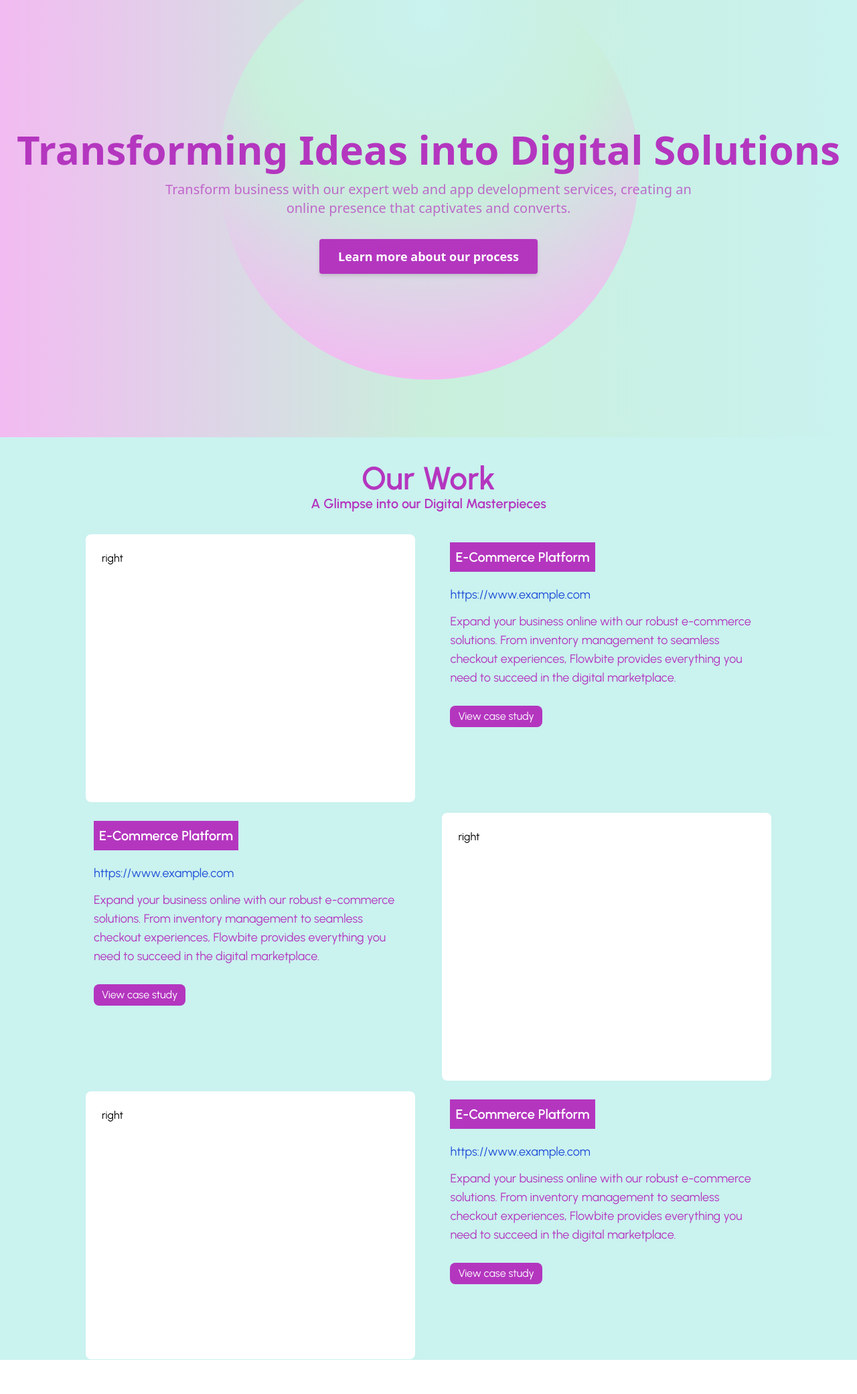
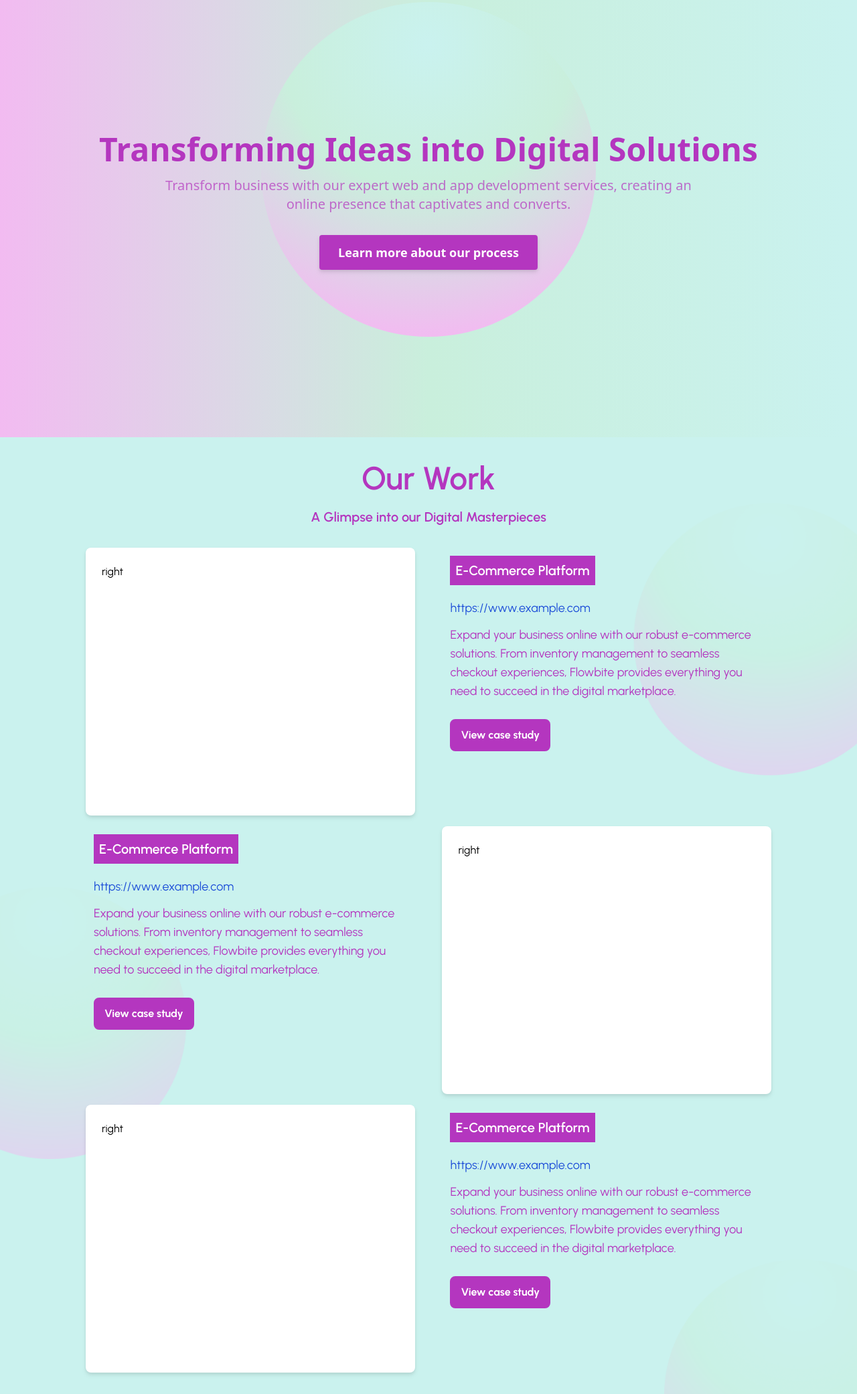
Before and after one commit to Sahilj11/Portfoliocompany, a website: page src/index.html in a window 1280 px wide. Shown: the part 147-2229 px from the top of the page at 67% size. Before the commit the page ends 2178 px from the top, so only its background shows below. Drawn offline with nearby package versions, Linux system fonts and the light colour scheme; a web font is replaced by a local one.

Commit message:
added bg to section 2 and fixed circles in section 1

```diff
--- a/src/index.html
+++ b/src/index.html
@@ -53,11 +53,12 @@
         <section
             class="min-h-[100vh] body-font bg-gradient-to-r w-full to-gradientstart via-gradientmiddle from-gradientend flex justify-center items-center">
             <div class="container mx-auto flex px-5 py-24 items-center justify-center flex-col relative">
-                <div class="absolute">
-                    <img src="assets/backgroundcircle.svg" alt="" />
+                <div class="absolute md:w-[500px] w-[200px]">
+                    <img src="assets/backgroundcircle.svg" alt="" class="" />
                 </div>
                 <div class="text-center z-10 w-full mt-24">
-                    <h1 class="title-font xl:text-6xl text-container md:text-4xl mb-4 font-bold lg:text-nowrap w-full">
+                    <h1
+                        class="title-font xl:text-5xl 2xl:text-6xl text-container md:text-4xl mb-4 font-bold lg:text-nowrap w-full">
                         Transforming Ideas into Digital Solutions
                     </h1>
                     <p
@@ -71,47 +72,78 @@
                             class="font-bold inline-flex border-container text-white hover:text-container bg-container border-4 py-2 px-6 hover:bg-white hover:border-container rounded text-lg drop-shadow-md transition-colors duration-300">
                             Learn more about our process
                         </button>
-
                     </div>
                 </div>
             </div>
         </section>
-        <div class="bg-gradientstart w-full min-h-[70vh] p-[1px] font-urban">
-            <h1 class="text-center mt-9 text-3xl sm:text-4xl md:text-5xl text-container font-semibold">Our Work</h1>
-            <p class="text-center font-semibold text-xl text-container">A Glimpse into our Digital Masterpieces</p>
+        <div class=" bg-[url('./assets/section2bg.png')] bg-cover bg-center w-full min-h-[70vh] p-[1px] font-urban pb-8">
+            <h1 class="text-center mt-9 text-3xl sm:text-4xl md:text-5xl text-container font-semibold mb-5">
+                Our Work
+            </h1>
+            <p class="text-center font-semibold text-xl text-container mb-5">
+                A Glimpse into our Digital Masterpieces
+            </p>
             <div class="parentdiv w-[90vw] sm:w-[80vw] flex flex-wrap items-center justify-between mx-auto mt-8 gap-4">
-
-              <div class="right h-[30vh] sm:h-[40vh] md:h-[50vh] p-6 bg-white rounded-lg w-full sm:w-[48%]">right</div>
-
+                <div class="right h-[30vh] sm:h-[40vh] md:h-[50vh] p-6 bg-white rounded-lg w-full sm:w-[48%] drop-shadow-md">
+                    right
+                </div>
                 <div class="left p-3 w-full sm:w-[48%] sm:h-[40vh] md:h-[50vh]">
-                <h2 class="bg-container text-xl font-semibold font-urban w-fit p-2 text-white">E-Commerce Platform</h2>
+                    <h2 class="bg-container text-xl font-semibold font-urban w-fit p-2 text-white">
+                        E-Commerce Platform
+                    </h2>
                     <a class="text-blue-700 mt-5 text-lg block" href="#">https://www.example.com</a>
-                <p class="text-container mt-3 text-lg">Expand your business online with our robust e-commerce solutions. From inventory management to seamless checkout experiences, Flowbite provides everything you need to succeed in the digital marketplace.</p>
-                <button class="bg-container rounded-lg px-3 py-1 text-white mt-7">View case study</button>
+                    <p class="text-container mt-3 text-lg">
+                        Expand your business online with our robust e-commerce solutions.
+                        From inventory management to seamless checkout experiences,
+                        Flowbite provides everything you need to succeed in the digital
+                        marketplace.
+                    </p>
+                    <button class="bg-container rounded-lg px-3 py-2 text-white mt-7 font-bold border-container  hover:text-container border-4 hover:bg-white hover:border-container transition-all">
+                        View case study
+                    </button>
                 </div>
 
                 <div class="left p-3 w-full sm:w-[48%] sm:h-[40vh] md:h-[50vh]">
-                <h2 class="bg-container text-white text-xl font-semibold font-urban w-fit p-2">E-Commerce Platform</h2>
+                    <h2 class="bg-container text-white text-xl font-semibold font-urban w-fit p-2">
+                        E-Commerce Platform
+                    </h2>
                     <a class="text-blue-700 mt-5 text-lg block" href="#">https://www.example.com</a>
-                <p class="text-container mt-3 text-lg">Expand your business online with our robust e-commerce solutions. From inventory management to seamless checkout experiences, Flowbite provides everything you need to succeed in the digital marketplace.</p>
-                <button class="bg-container rounded-lg px-3 py-1 text-white mt-7">View case study</button>
+                    <p class="text-container mt-3 text-lg">
+                        Expand your business online with our robust e-commerce solutions.
+                        From inventory management to seamless checkout experiences,
+                        Flowbite provides everything you need to succeed in the digital
+                        marketplace.
+                    </p>
+                    <button class="bg-container rounded-lg px-3 py-2 text-white mt-7 font-bold border-container  hover:text-container border-4 hover:bg-white hover:border-container transition-all">
+                        View case study
+                    </button>
                 </div>
 
-              <div class="right h-[30vh] sm:h-[40vh] md:h-[50vh] p-6 bg-white rounded-lg w-full sm:w-[48%]">right</div>
+                <div class="right h-[30vh] sm:h-[40vh] md:h-[50vh] p-6 bg-white rounded-lg w-full sm:w-[48%] drop-shadow-md">
+                    right
+                </div>
 
-              <div class="right h-[30vh] sm:h-[40vh] md:h-[50vh] p-6 bg-white rounded-lg w-full sm:w-[48%]">right</div>
+                <div class="right h-[30vh] sm:h-[40vh] md:h-[50vh] p-6 bg-white rounded-lg w-full sm:w-[48%] drop-shadow-md">
+                    right
+                </div>
 
                 <div class="left p-3 w-full sm:w-[48%] sm:h-[40vh] md:h-[50vh]">
-                <h2 class="bg-container text-xl text-white font-semibold font-urban w-fit p-2">E-Commerce Platform</h2>
+                    <h2 class="bg-container text-xl text-white font-semibold font-urban w-fit p-2">
+                        E-Commerce Platform
+                    </h2>
                     <a class="text-blue-700 mt-5 text-lg block" href="#">https://www.example.com</a>
-                <p class="text-container mt-3 text-lg">Expand your business online with our robust e-commerce solutions. From inventory management to seamless checkout experiences, Flowbite provides everything you need to succeed in the digital marketplace.</p>
-                <button class="bg-container rounded-lg px-3 py-1 text-white mt-7">View case study</button>
-              </div>
-
+                    <p class="text-container mt-3 text-lg">
+                        Expand your business online with our robust e-commerce solutions.
+                        From inventory management to seamless checkout experiences,
+                        Flowbite provides everything you need to succeed in the digital
+                        marketplace.
+                    </p>
+                    <button class="bg-container rounded-lg px-3 py-2 text-white mt-7 font-bold border-container  hover:text-container border-4 hover:bg-white hover:border-container transition-all">
+                        View case study
+                    </button>
                 </div>
             </div>
-
-
+        </div>
     </div>
     <script src="script.js"></script>
 </body>
```
Also changed, not shown: src/assets/section2bg.png (added), src/output.css. Lines whose indentation alone changed are shown as unchanged.
